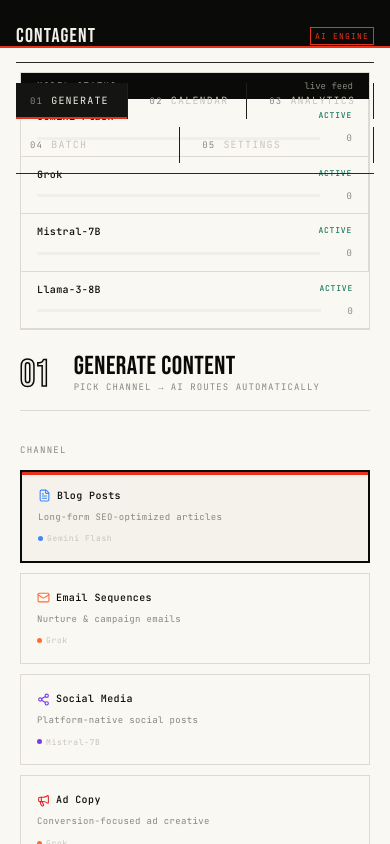
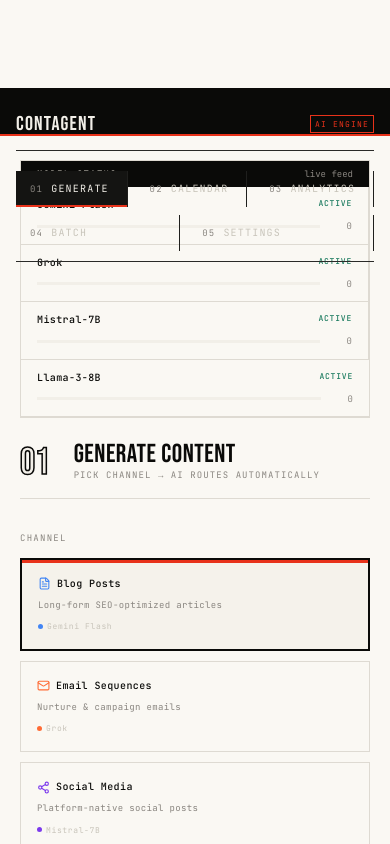
Before and after one commit to Mad-iii/Contagent, a React (Vite) app: page / in a window 390 px wide. Shown: the top 844 px of the page. Built offline with nearby package versions, Linux system fonts and the light colour scheme.

Commit message:
Made Optimised For Mobile

```diff
--- a/src/index.css
+++ b/src/index.css
@@ -140,7 +140,8 @@ body {
 
 /* Page shell */
 .page-shell {
-  min-height: calc(100vh - 48px);
+  min-height: 100vh;
+  padding-top: 48px;
   display: flex;
   flex-direction: column;
 }
@@ -613,6 +614,10 @@ textarea.input { resize: none; }
     padding: 24px 0;
     width: 100%;
   }
+
+  .page-shell {
+    padding-top: 72px;
+  }
 }
 
 @media (max-width: 600px) {
@@ -676,6 +681,10 @@ textarea.input { resize: none; }
   .settings-page {
     padding: 16px 0;
   }
+
+  .page-shell {
+    padding-top: 88px;
+  }
 }
 .fade-up-3 { animation-delay: 0.15s; }
 .fade-up-4 { animation-delay: 0.20s; }
```
